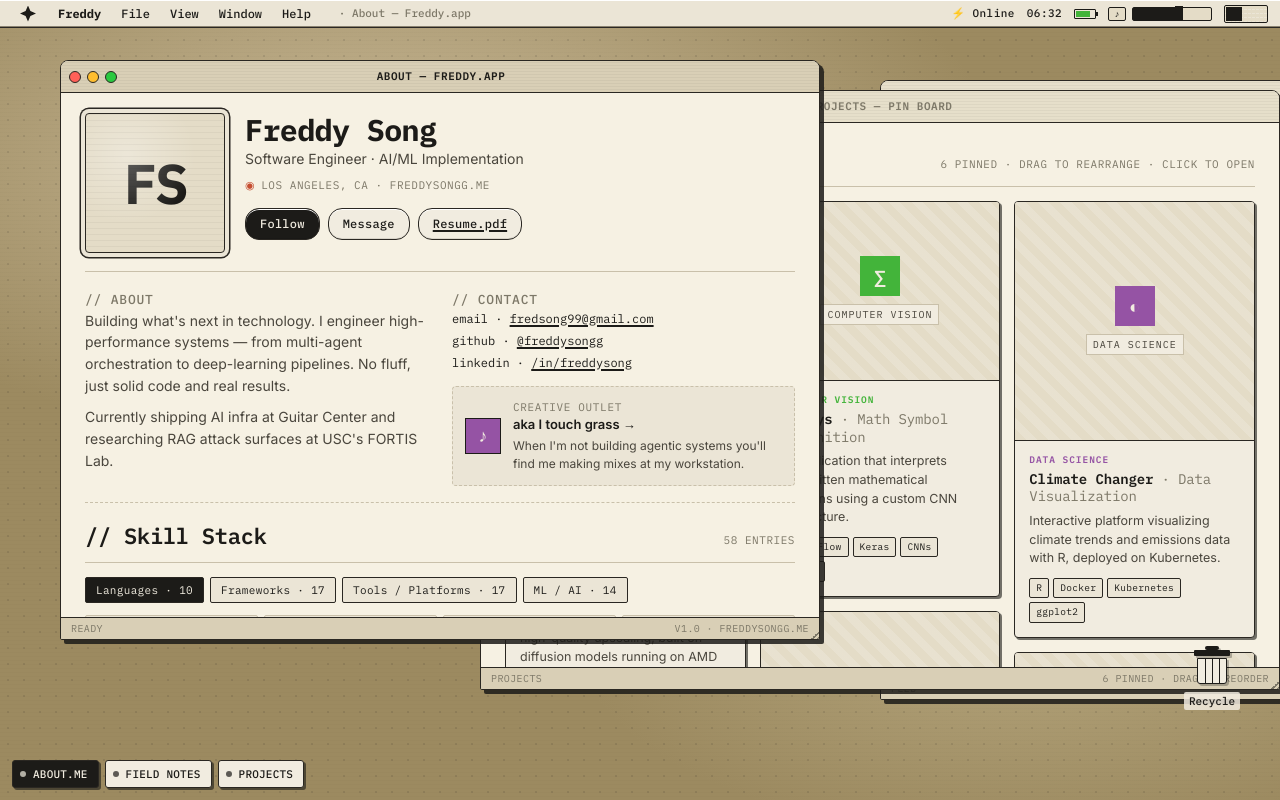
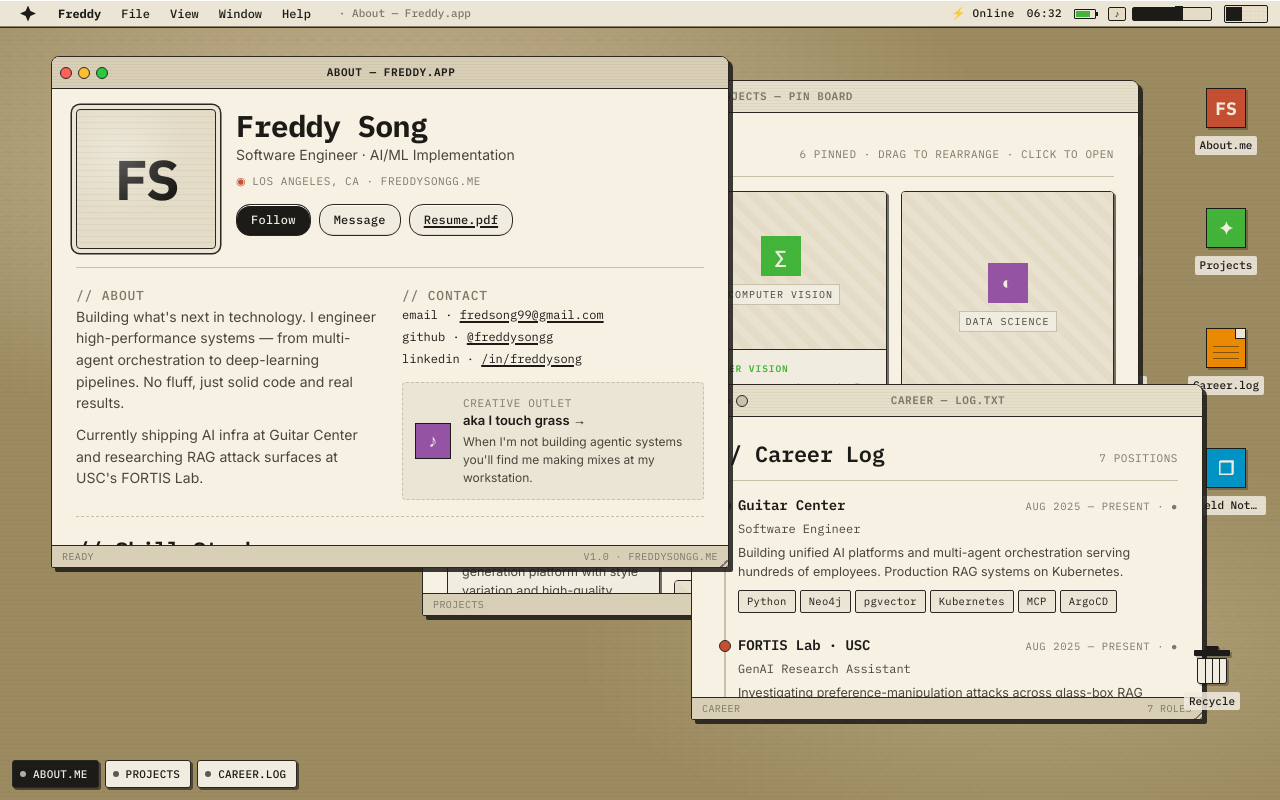
Before and after one commit to freddysongg/portfolio, a Next.js app: page / in a window 1280 px wide. Built offline with nearby package versions, Linux system fonts and the light colour scheme.

Commit message:
refactor: convert os window geoms to viewport percentages, expand career log placement

```diff
--- a/components/os/Shell.tsx
+++ b/components/os/Shell.tsx
@@ -57,29 +57,42 @@ const TerminalWindow = dynamic(
   { ssr: false }
 );
 
-const DEFAULT_OPEN: AppId[] = ['about', 'feed', 'projects'];
+const DEFAULT_OPEN: AppId[] = ['about', 'projects', 'experience'];
 const DEFAULT_ACTIVE: AppId = 'about';
 const DEFAULT_ACCENT: AccentKey = 'terracotta';
 const DEFAULT_WALLPAPER = 'dunes' as const;
 const DEFAULT_THEME: ThemeMode = 'light';
 
-const DEFAULT_GEOMS: Record<AppId, WindowGeom> = {
-  about: { x: 60, y: 60, w: 760, h: 580 },
-  projects: { x: 480, y: 90, w: 800, h: 600 },
-  experience: { x: 200, y: 130, w: 600, h: 540 },
-  feed: { x: 880, y: 80, w: 540, h: 620 },
-  finder: { x: 280, y: 160, w: 720, h: 460 },
-  music: { x: 220, y: 100, w: 680, h: 600 },
-  terminal: { x: 320, y: 180, w: 640, h: 440 },
+interface GeomPct {
+  x: number;
+  y: number;
+  w: number;
+  h: number;
+}
+
+const APP_GEOM_PCTS: Record<AppId, GeomPct> = {
+  about: { x: 0.04, y: 0.07, w: 0.53, h: 0.64 },
+  projects: { x: 0.33, y: 0.1, w: 0.56, h: 0.67 },
+  experience: { x: 0, y: 0, w: 0, h: 0 },
+  feed: { x: 0.61, y: 0.09, w: 0.38, h: 0.69 },
+  finder: { x: 0.19, y: 0.18, w: 0.5, h: 0.51 },
+  music: { x: 0.15, y: 0.11, w: 0.47, h: 0.67 },
+  terminal: { x: 0.22, y: 0.2, w: 0.44, h: 0.49 },
 };
+
+const MIN_VIEWPORT_W = 800;
+const MIN_VIEWPORT_H = 600;
 
 const TIME_TICK_MS = 30_000;
 const NOTIFICATION_DELAY_MS = 7000;
 const NOTIFICATION_SESSION_KEY = 'freddy-os/notif-shown/v1';
-const SMALL_VIEWPORT_PX = 1280;
 const STUDIO_INITIAL_VIDEO_ID = studioTracks[0].videoId;
 const ICON_RIGHT_OFFSET = 110;
 const ICON_RIGHT_OFFSET_SECOND = 220;
+const CAREER_RIGHT_PADDING_PCT = 0.06;
+const CAREER_WIDTH_PCT = 0.4;
+const CAREER_TOP_PCT = 0.48;
+const CAREER_HEIGHT_PCT = 0.42;
 
 function formatClock(d: Date): string {
   const hh = d.getHours().toString().padStart(2, '0');
@@ -108,40 +121,42 @@ function buildBooleanFlagMap(): Record<AppId, boolean> {
   );
 }
 
-function buildSmallViewportGeoms(
-  base: Record<AppId, WindowGeom>
-): Record<AppId, WindowGeom> {
-  const w = window.innerWidth;
-  const h = window.innerHeight;
-  if (w >= SMALL_VIEWPORT_PX) return base;
+function buildCareerGeom(vw: number, vh: number): WindowGeom {
+  const careerW = Math.round(vw * CAREER_WIDTH_PCT);
+  const careerRight = Math.round(vw * (1 - CAREER_RIGHT_PADDING_PCT));
   return {
-    ...base,
-    about: {
-      x: 30,
-      y: 50,
-      w: Math.min(720, w - 60),
-      h: Math.min(560, h - 100),
-    },
-    projects: {
-      x: 60,
-      y: 80,
-      w: Math.min(740, w - 100),
-      h: Math.min(560, h - 120),
-    },
-    feed: {
-      x: 100,
-      y: 110,
-      w: Math.min(520, w - 160),
-      h: Math.min(580, h - 140),
-    },
+    x: careerRight - careerW,
+    y: Math.round(vh * CAREER_TOP_PCT),
+    w: careerW,
+    h: Math.round(vh * CAREER_HEIGHT_PCT),
   };
+}
+
+function pctToGeom(pct: GeomPct, vw: number, vh: number): WindowGeom {
+  return {
+    x: Math.round(vw * pct.x),
+    y: Math.round(vh * pct.y),
+    w: Math.round(vw * pct.w),
+    h: Math.round(vh * pct.h),
+  };
+}
+
+function buildResponsiveGeoms(): Record<AppId, WindowGeom> {
+  const vw = Math.max(MIN_VIEWPORT_W, window.innerWidth);
+  const vh = Math.max(MIN_VIEWPORT_H, window.innerHeight);
+  const result = {} as Record<AppId, WindowGeom>;
+  for (const id of Object.keys(APP_GEOM_PCTS) as AppId[]) {
+    result[id] = pctToGeom(APP_GEOM_PCTS[id], vw, vh);
+  }
+  result.experience = buildCareerGeom(vw, vh);
+  return result;
 }
 
 function buildDefaultSnapshot(): DesktopSnapshot {
   return {
     openWindows: DEFAULT_OPEN,
     activeWindow: DEFAULT_ACTIVE,
-    geoms: buildSmallViewportGeoms(DEFAULT_GEOMS),
+    geoms: buildResponsiveGeoms(),
     iconPos: buildInitialIconPositions(),
     theme: DEFAULT_THEME,
     minimized: buildBooleanFlagMap(),
@@ -153,7 +168,7 @@ function reconcileSnapshot(persisted: PersistedSnapshot): DesktopSnapshot {
   return {
     openWindows: DEFAULT_OPEN,
     activeWindow: DEFAULT_ACTIVE,
-    geoms: { ...buildSmallViewportGeoms(DEFAULT_GEOMS), ...persisted.geoms },
+    geoms: { ...buildResponsiveGeoms(), ...persisted.geoms },
     iconPos: { ...buildInitialIconPositions(), ...persisted.iconPos },
     theme: persisted.theme,
     minimized: buildBooleanFlagMap(),
```
